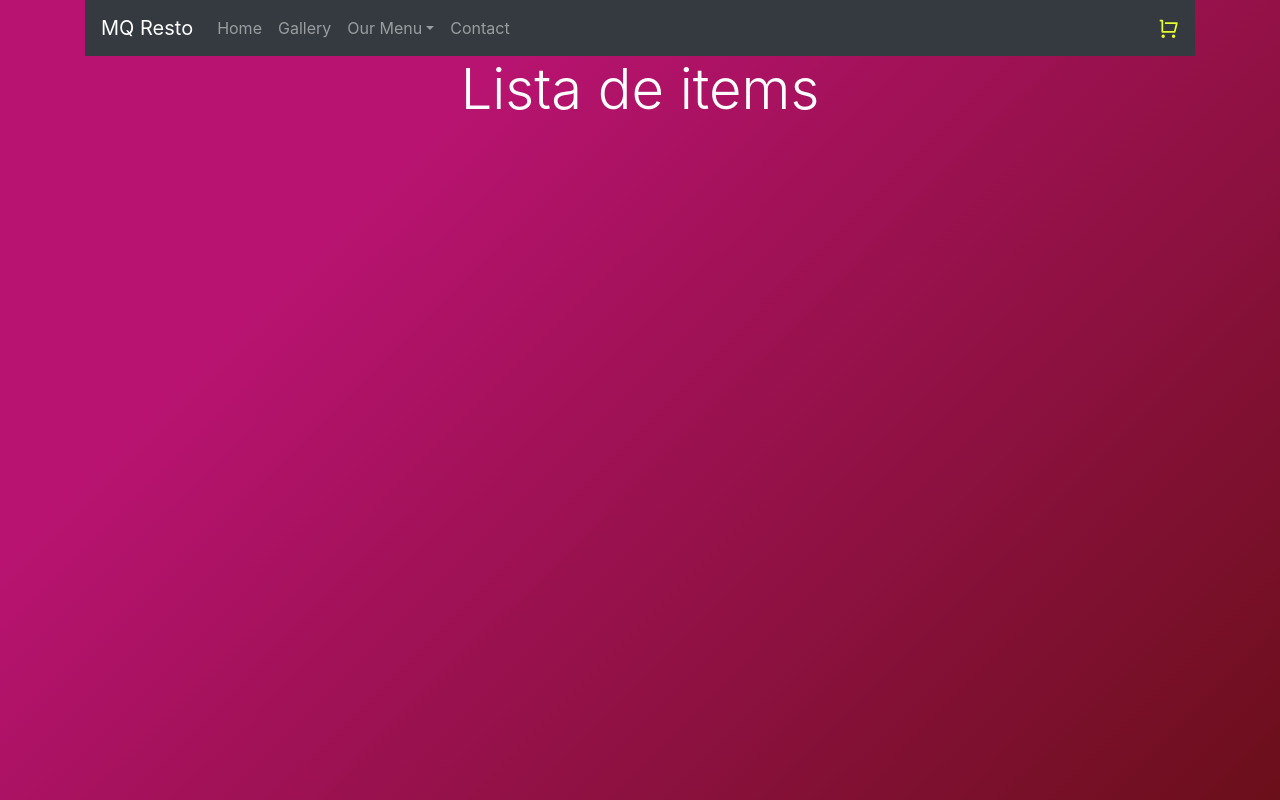
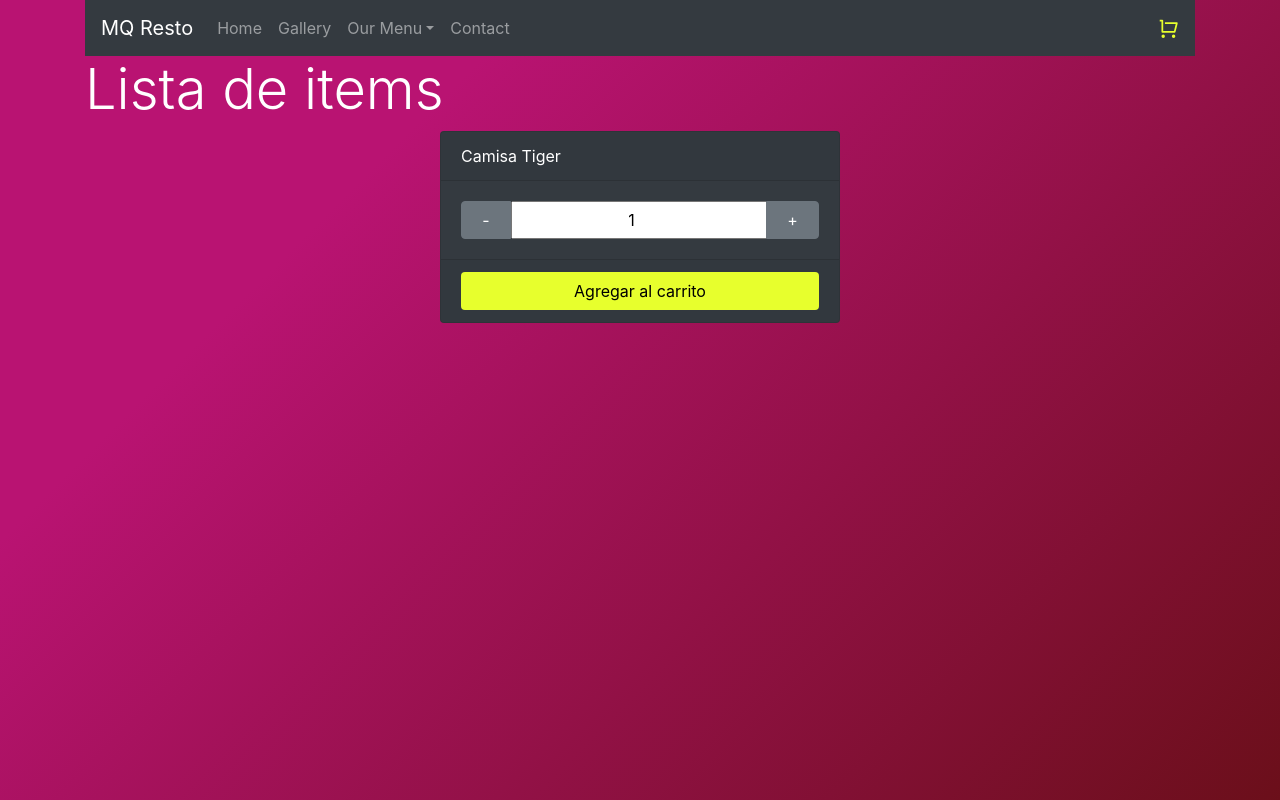
Before and after one commit to maritocuate/apptest, a React (Create React App) app: page / in a window 1280 px wide. Built offline with nearby package versions, Linux system fonts and the light colour scheme.

Commit message:
contador con boton

```diff
--- /dev/null
+++ b/src/components/ItemCount/index.jsx
@@ -0,0 +1,43 @@
+import { useState } from "react"
+
+const ItemCount = ({stock, initial, onAdd}) => {
+
+     const [counter, setCounter] = useState(1)
+
+     const checkValue = val => {
+          if(val === initial-1) return initial
+          if(val === stock+1) return stock
+          return val
+     }
+
+     const moveItems = direction => {
+          let val = counter
+          if(direction === 'add') val = checkValue(counter+1)
+          if(direction === 'sub') val = checkValue(counter-1)
+          setCounter(val)
+     }
+
+     return (
+          <div id='itemcount' className="card bg-dark">
+               <div className="card-header">
+                    Camisa Tiger
+               </div>
+               <div className="card-body">
+                    <div className="btn-group w-100" role="group" aria-label="Basic example">
+                         <button onClick={()=>moveItems('sub')} type="button" className="btn btn-secondary">-</button>
+                         <input type='number' value={counter} readOnly/>
+                         <button onClick={()=>moveItems('add')} type="button" className="btn btn-secondary">+</button>
+                    </div>
+               </div>
+               <div className="card-footer">
+                    <button
+                         className='btn bg-yellow btn-block'
+                         disabled={(stock===0) ? 'disabled': ''}
+                         onClick={onAdd}
+                         >Agregar al carrito</button>
+               </div>
+          </div>
+     )
+}
+
+export default ItemCount
--- a/src/containers/ItemListContainer/index.jsx
+++ b/src/containers/ItemListContainer/index.jsx
@@ -1,7 +1,16 @@
+import '../../components/ItemCount'
+import ItemCount from '../../components/ItemCount'
+
 const ItemListContainer = ({greeting}) => {
+
+     const onAdd = () => {
+          console.log('ON ADD FUNCTION')
+     }
+
      return (
-          <div className='container d-flex justify-content-center'>
+          <div className='container d-flex flex-column'>
                <h1 className='display-4'>{greeting}</h1>
+               <ItemCount stock={5} initial={1} onAdd={onAdd} />
           </div>
      )
 }
--- /dev/null
+++ b/src/scss/components/_itemcount.scss
@@ -0,0 +1,12 @@
+#itemcount {
+     align-self: center;
+     width: 400px;
+
+     input {
+          text-align: center;
+     }
+     .bg-yellow {
+          background-color: $yellow;
+          color: black;
+     }
+}
--- a/src/scss/main.scss
+++ b/src/scss/main.scss
@@ -3,3 +3,4 @@
 
 @import './components/app';
 @import './components/navbar';
+@import './components/itemcount';
```
Also changed, not shown: 1 other file (tests, documents, lock files or other folders).
